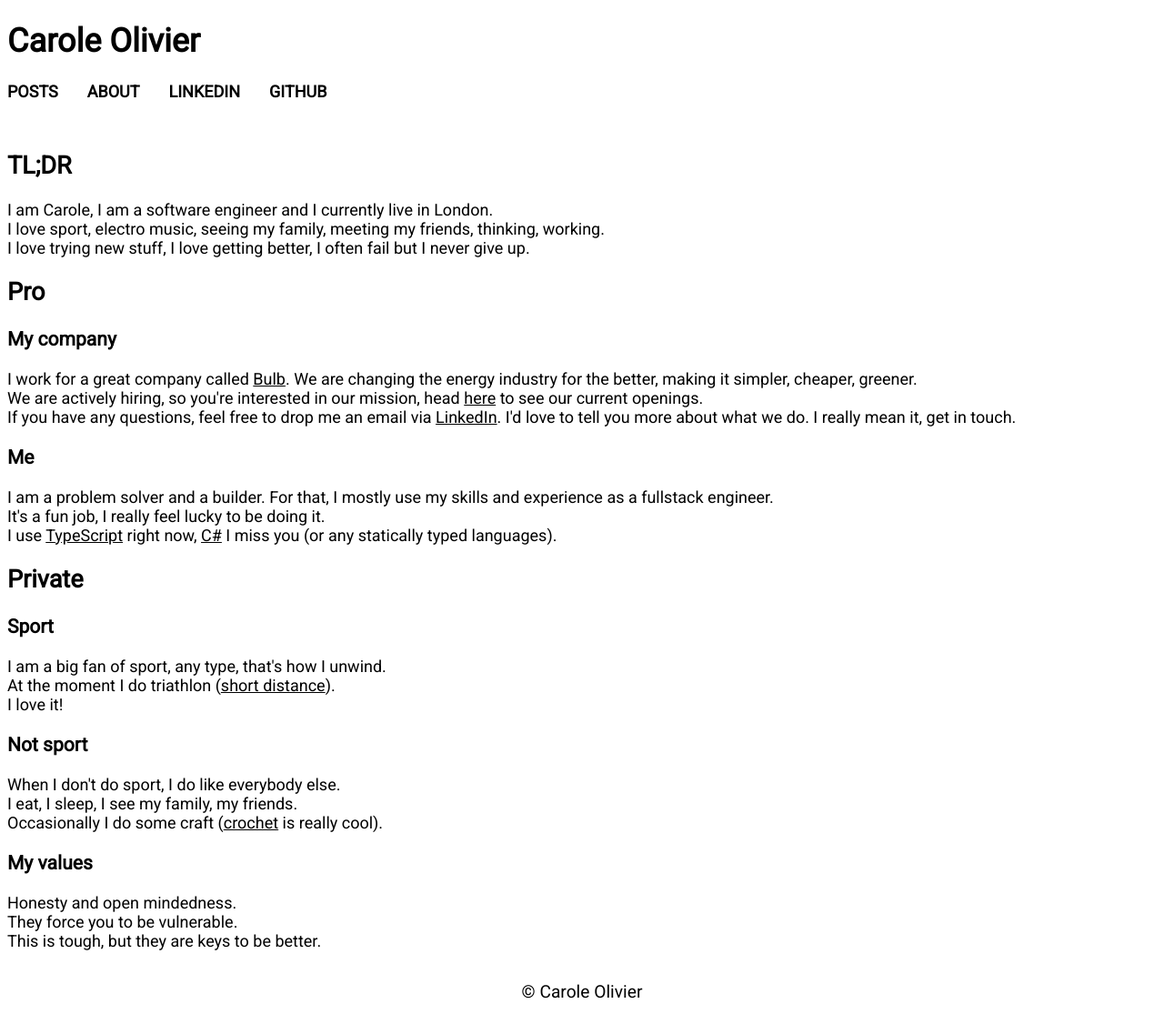
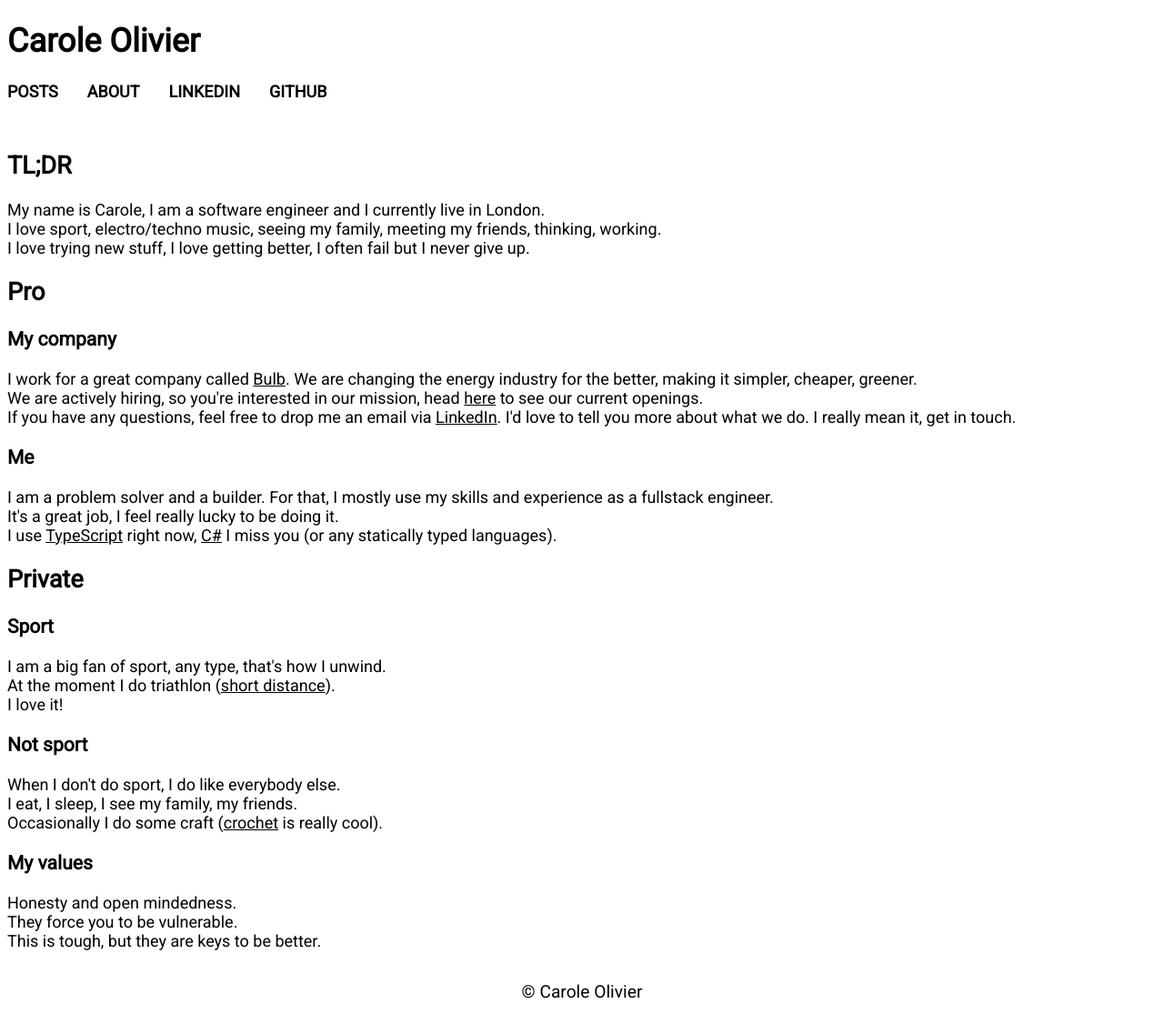
Before and after one commit to caroleolivier/caroleolivier.github.io, a Jekyll site: the page built from about/index.html, in a window 1280 px wide. Shown: the whole page at 91% size. Built offline with Jekyll 4.4.1, drawn with Linux system fonts in a browser that asks for light colours.

Commit message:
tweak the about content

```diff
--- a/about/index.html
+++ b/about/index.html
@@ -5,9 +5,9 @@ title: About
 <div class="about">
     <h2>TL;DR</h2>
     <p>
-        I am Carole, I am a software engineer and I currently live in London.
+        My name is Carole, I am a software engineer and I currently live in London.
         <br/>
-        I love sport, electro music, seeing my family, meeting my friends, thinking, working.
+        I love sport, electro/techno music, seeing my family, meeting my friends, thinking, working.
         <br/>
         I love trying new stuff, I love getting better, I often fail but I never give up.
     </p>
@@ -28,7 +28,7 @@ title: About
         I am a problem solver and a builder.
         For that, I mostly use my skills and experience as a fullstack engineer.
         <br/>
-        It's a fun job, I really feel lucky to be doing it.
+        It's a great job, I feel really lucky to be doing it.
         <br/>
         I use <a href="https://en.wikipedia.org/wiki/TypeScript" target="_blank">TypeScript</a> right now, <a href="https://en.wikipedia.org/wiki/C_Sharp_(programming_language)" target="_blank">C#</a> I miss you (or any statically typed languages).
         <br/>
```
